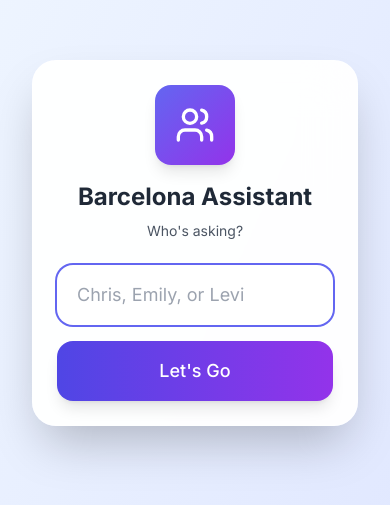
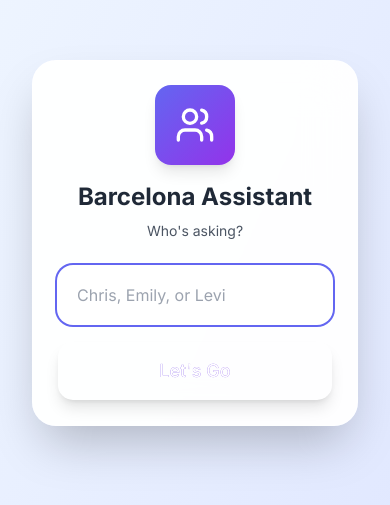
Before and after one commit to reddemom0/roommate-claude-assistant, a Next.js app: page / in a window 390 px wide. Shown: the part 179-684 px from the top of the page. Built offline with nearby package versions, Linux system fonts and the light colour scheme.

Commit message:
Update globals.css

```diff
--- a/app/globals.css
+++ b/app/globals.css
@@ -2,18 +2,186 @@
 @tailwind components;
 @tailwind utilities;
 
+/* iOS Safe Areas and Custom Properties */
 :root {
   --foreground-rgb: 0, 0, 0;
   --background-start-rgb: 214, 219, 220;
   --background-end-rgb: 255, 255, 255;
+
+  /* iOS Safe Areas */
+  --safe-area-inset-top: env(safe-area-inset-top);
+  --safe-area-inset-right: env(safe-area-inset-right);
+  --safe-area-inset-bottom: env(safe-area-inset-bottom);
+  --safe-area-inset-left: env(safe-area-inset-left);
 }
 
-@media (prefers-color-scheme: dark) {
-  :root {
-    --foreground-rgb: 255, 255, 255;
-    --background-start-rgb: 0, 0, 0;
-    --background-end-rgb: 0, 0, 0;
+/* iOS Safe Area Utilities */
+.h-safe-top {
+  height: var(--safe-area-inset-top);
+  min-height: var(--safe-area-inset-top);
+}
+
+.h-safe-bottom {
+  height: var(--safe-area-inset-bottom);
+  min-height: var(--safe-area-inset-bottom);
+}
+
+.pt-safe {
+  padding-top: var(--safe-area-inset-top);
+}
+
+.pb-safe {
+  padding-bottom: var(--safe-area-inset-bottom);
+}
+
+.pl-safe {
+  padding-left: var(--safe-area-inset-left);
+}
+
+.pr-safe {
+  padding-right: var(--safe-area-inset-right);
+}
+
+/* Hide scrollbars but keep functionality */
+.scrollbar-hide {
+  -ms-overflow-style: none;
+  scrollbar-width: none;
+}
+
+.scrollbar-hide::-webkit-scrollbar {
+  display: none;
+}
+
+/* Smooth iOS-style scrolling */
+.scroll-smooth {
+  -webkit-overflow-scrolling: touch;
+  scroll-behavior: smooth;
+}
+
+/* iOS-style backdrop blur */
+.backdrop-blur-xl {
+  backdrop-filter: blur(24px);
+  -webkit-backdrop-filter: blur(24px);
+}
+
+/* Performance optimizations */
+* {
+  -webkit-tap-highlight-color: transparent;
+  -webkit-touch-callout: none;
+  -webkit-user-select: none;
+  user-select: none;
+}
+
+input, textarea {
+  -webkit-user-select: text;
+  user-select: text;
+}
+
+/* Smooth animations */
+@keyframes slide-in-from-bottom {
+  from {
+    opacity: 0;
+    transform: translateY(20px);
   }
+  to {
+    opacity: 1;
+    transform: translateY(0);
+  }
+}
+
+@keyframes fade-in {
+  from {
+    opacity: 0;
+  }
+  to {
+    opacity: 1;
+  }
+}
+
+.animate-in {
+  animation-fill-mode: both;
+}
+
+.slide-in-from-bottom {
+  animation-name: slide-in-from-bottom;
+  animation-duration: 0.3s;
+  animation-timing-function: cubic-bezier(0.16, 1, 0.3, 1);
+}
+
+.fade-in {
+  animation-name: fade-in;
+  animation-duration: 0.2s;
+  animation-timing-function: ease-out;
+}
+
+/* iOS-style button press effects */
+.transform.active\:scale-95:active {
+  transform: scale(0.95);
+  transition: transform 0.1s ease-out;
+}
+
+/* Gradient text */
+.bg-gradient-to-r {
+  background-clip: text;
+  -webkit-background-clip: text;
+}
+
+/* Custom focus rings for iOS */
+.focus\:ring-2:focus {
+  outline: none;
+  box-shadow: 0 0 0 2px rgba(99, 102, 241, 0.5);
+}
+
+/* Improved touch targets */
+button, [role="button"] {
+  min-height: 44px;
+  min-width: 44px;
+}
+
+/* iOS-style glass morphism */
+.glass {
+  background: rgba(255, 255, 255, 0.25);
+  backdrop-filter: blur(10px);
+  -webkit-backdrop-filter: blur(10px);
+  border: 1px solid rgba(255, 255, 255, 0.18);
+}
+
+/* Prevent zoom on inputs in iOS */
+@media screen and (max-width: 768px) {
+  input, textarea, select {
+    font-size: 16px !important;
+  }
+}
+
+/* Custom scrollbar for desktop */
+@media (min-width: 768px) {
+  .custom-scrollbar::-webkit-scrollbar {
+    width: 6px;
+  }
+
+  .custom-scrollbar::-webkit-scrollbar-track {
+    background: transparent;
+  }
+
+  .custom-scrollbar::-webkit-scrollbar-thumb {
+    background: rgba(156, 163, 175, 0.3);
+    border-radius: 3px;
+  }
+
+  .custom-scrollbar::-webkit-scrollbar-thumb:hover {
+    background: rgba(156, 163, 175, 0.5);
+  }
+}
+
+/* Haptic feedback simulation */
+.haptic {
+  animation: haptic-pulse 0.1s ease-out;
+}
+
+@keyframes haptic-pulse {
+  0% { transform: scale(1); }
+  50% { transform: scale(0.98); }
+  100% { transform: scale(1); }
 }
 
 body {
@@ -24,4 +192,15 @@ body {
       rgb(var(--background-end-rgb))
     )
     rgb(var(--background-start-rgb));
+  overscroll-behavior: none;
+  -webkit-font-smoothing: antialiased;
+  -moz-osx-font-smoothing: grayscale;
 }
+
+/* Prevent elastic scrolling on iOS */
+html, body {
+  position: fixed;
+  overflow: hidden;
+  width: 100%;
+  height: 100%;
+}
```
